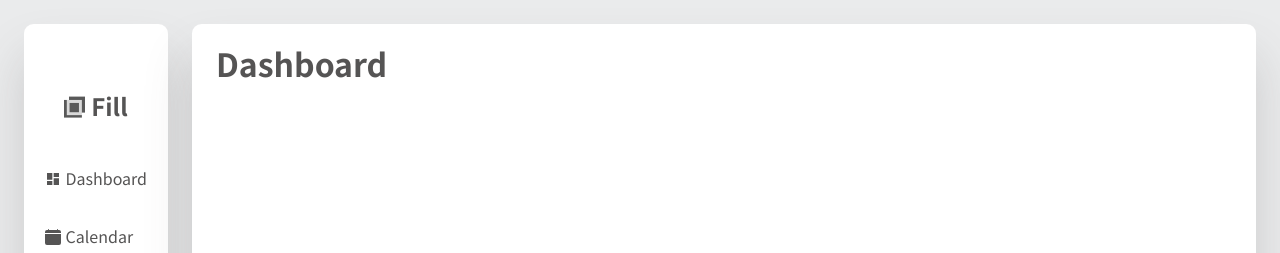
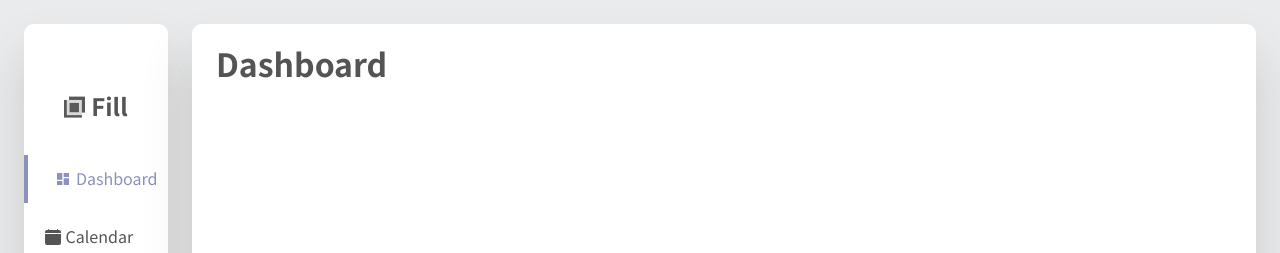
Before and after one commit to xup60521/web-calendar, a React (Create React App) app: page / in a window 1280 px wide. Shown: the top 253 px of the page. Built offline with nearby package versions, Linux system fonts and the light colour scheme.

Commit message:
add navlink active css style

```diff
--- a/src/App.css
+++ b/src/App.css
@@ -94,6 +94,13 @@ span.navbutton:hover {
   padding-left: 1.7rem;
   color: var(--active-color);
   transition: all 0.2s ease;
+}
+
+a.active > span.navbutton {
+  padding-left: 1.7rem;
+  color: var(--active-color);
+  transition: all 0.2s ease;
+  border-left: 0.3rem solid var(--active-color);
 }
 
 span.navbutton:active {
```
